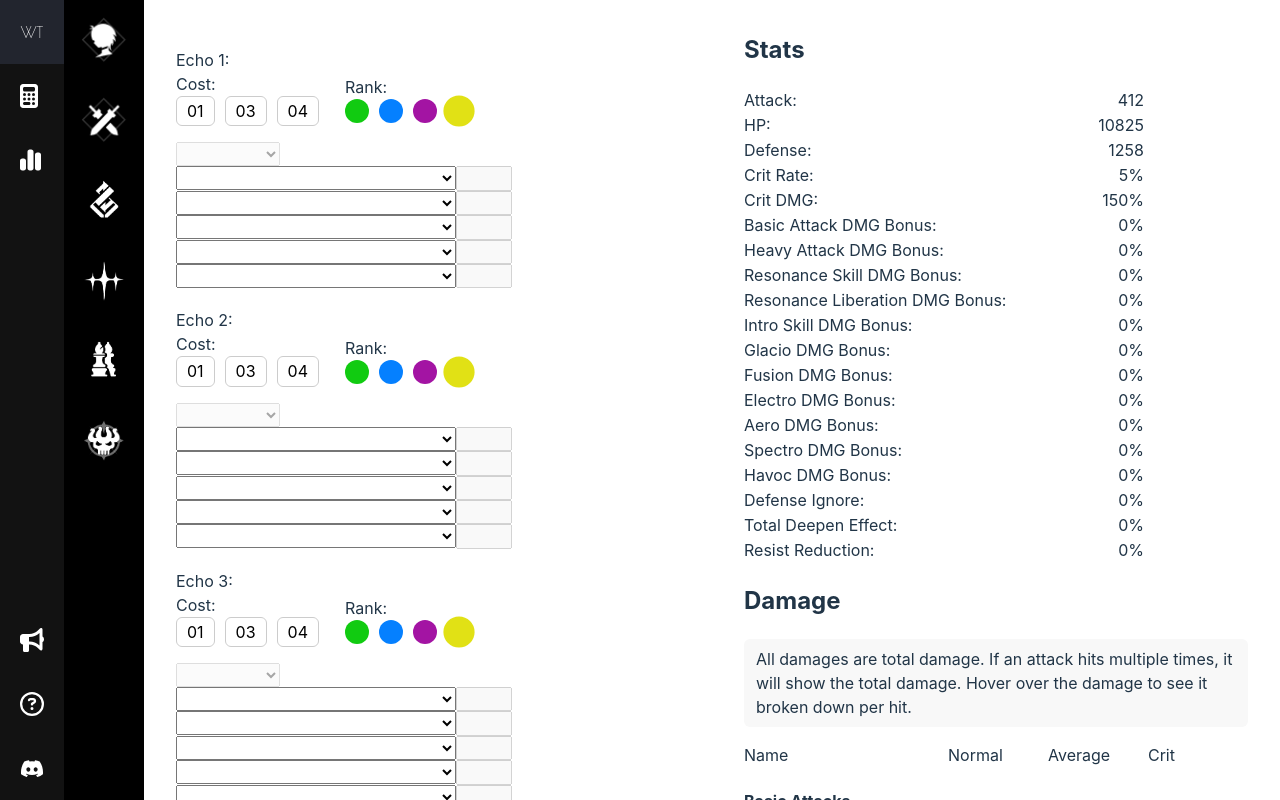
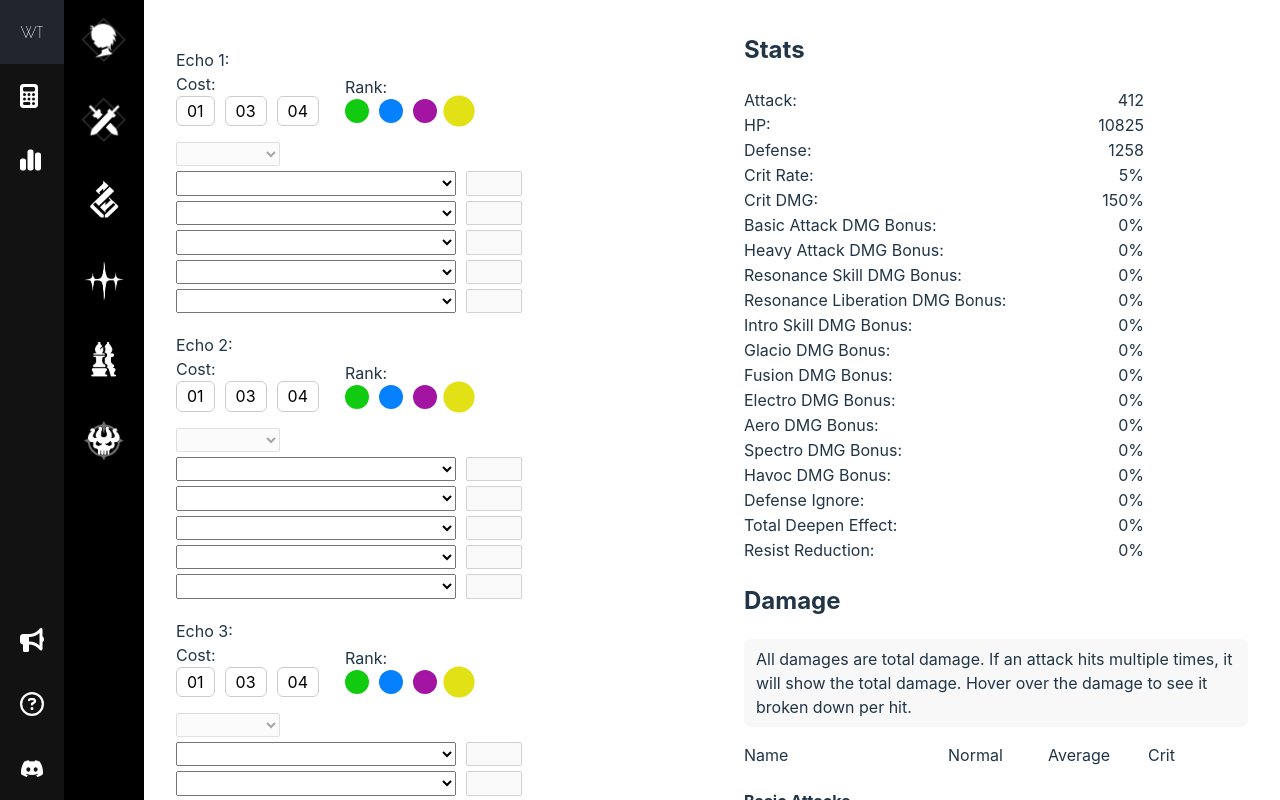
Before and after one commit to ryanbenson/wuthering-waves-optimizer, a Vue app: page / in a window 1280 px wide. Both pictures are taken after a click on the item 104 px from the left and 200 px from the top of the page. Built offline with nearby package versions, Linux system fonts and the light colour scheme.

Commit message:
Cleaned up UI for substats

```diff
--- a/src/components/CalculatorEcho.vue
+++ b/src/components/CalculatorEcho.vue
@@ -36,7 +36,7 @@
       </option>
     </select>
 
-    <div>
+    <div class="sub-stat-selector">
       <select v-model="echoSubStatsType1" @change="updateTotalStats">
         <option value="">Select Sub Stat</option>
         <option v-for="subStat in subStats" :key="subStat" :value="subStat">
@@ -53,7 +53,7 @@
         class="sub-stat__input" />
     </div>
 
-    <div>
+    <div class="sub-stat-selector">
       <select v-model="echoSubStatsType2" @change="updateTotalStats">
         <option value="">Select Sub Stat</option>
         <option v-for="subStat in subStats" :key="subStat" :value="subStat">
@@ -70,7 +70,7 @@
         class="sub-stat__input" />
     </div>
 
-    <div>
+    <div class="sub-stat-selector">
       <select v-model="echoSubStatsType3" @change="updateTotalStats">
         <option value="">Select Sub Stat</option>
         <option v-for="subStat in subStats" :key="subStat" :value="subStat">
@@ -87,7 +87,7 @@
         class="sub-stat__input" />
     </div>
 
-    <div>
+    <div class="sub-stat-selector">
       <select v-model="echoSubStatsType4" @change="updateTotalStats">
         <option value="">Select Sub Stat</option>
         <option v-for="subStat in subStats" :key="subStat" :value="subStat">
@@ -104,7 +104,7 @@
         class="sub-stat__input" />
     </div>
 
-    <div>
+    <div class="sub-stat-selector">
       <select v-model="echoSubStatsType5" @change="updateTotalStats">
         <option value="">Select Sub Stat</option>
         <option v-for="subStat in subStats" :key="subStat" :value="subStat">
```
